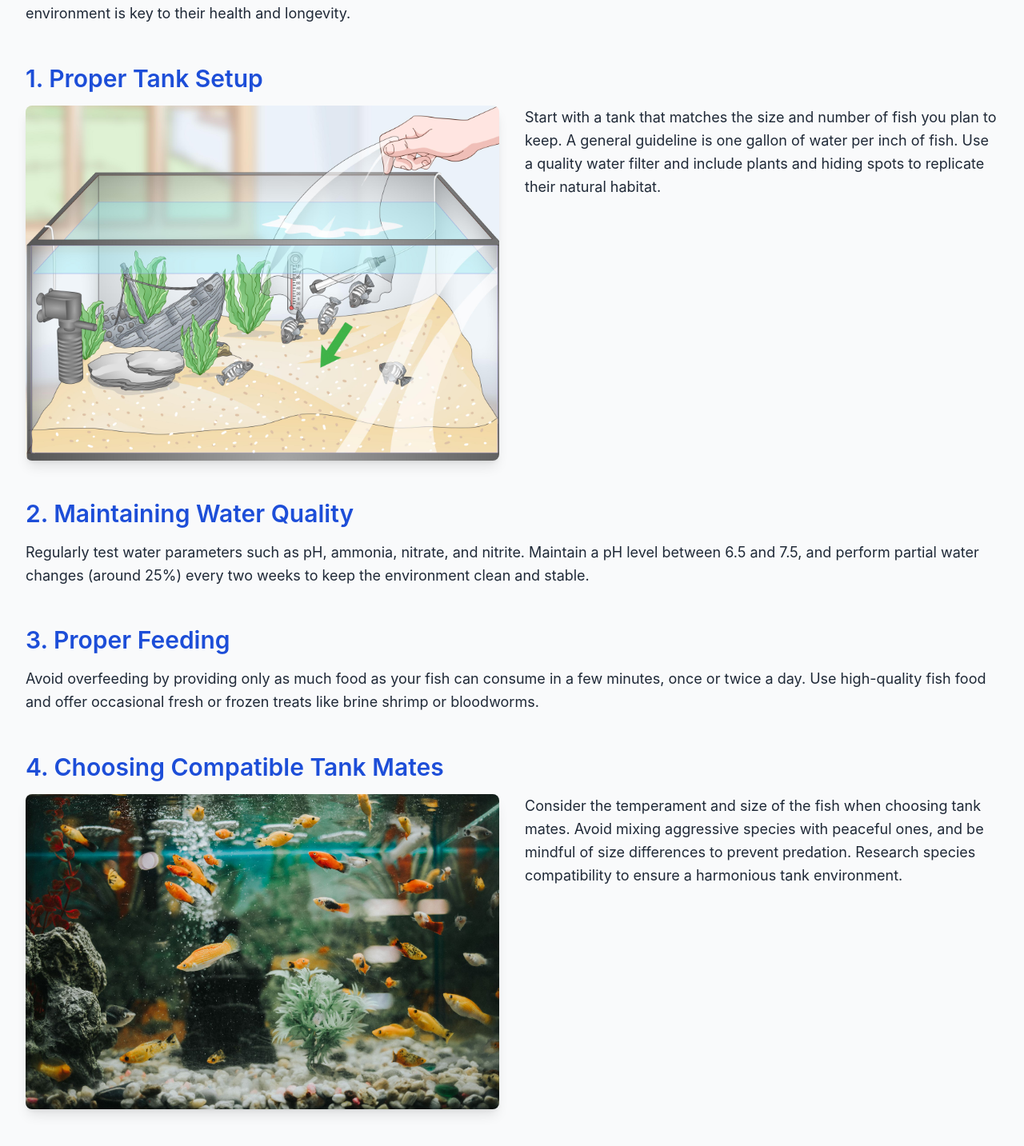
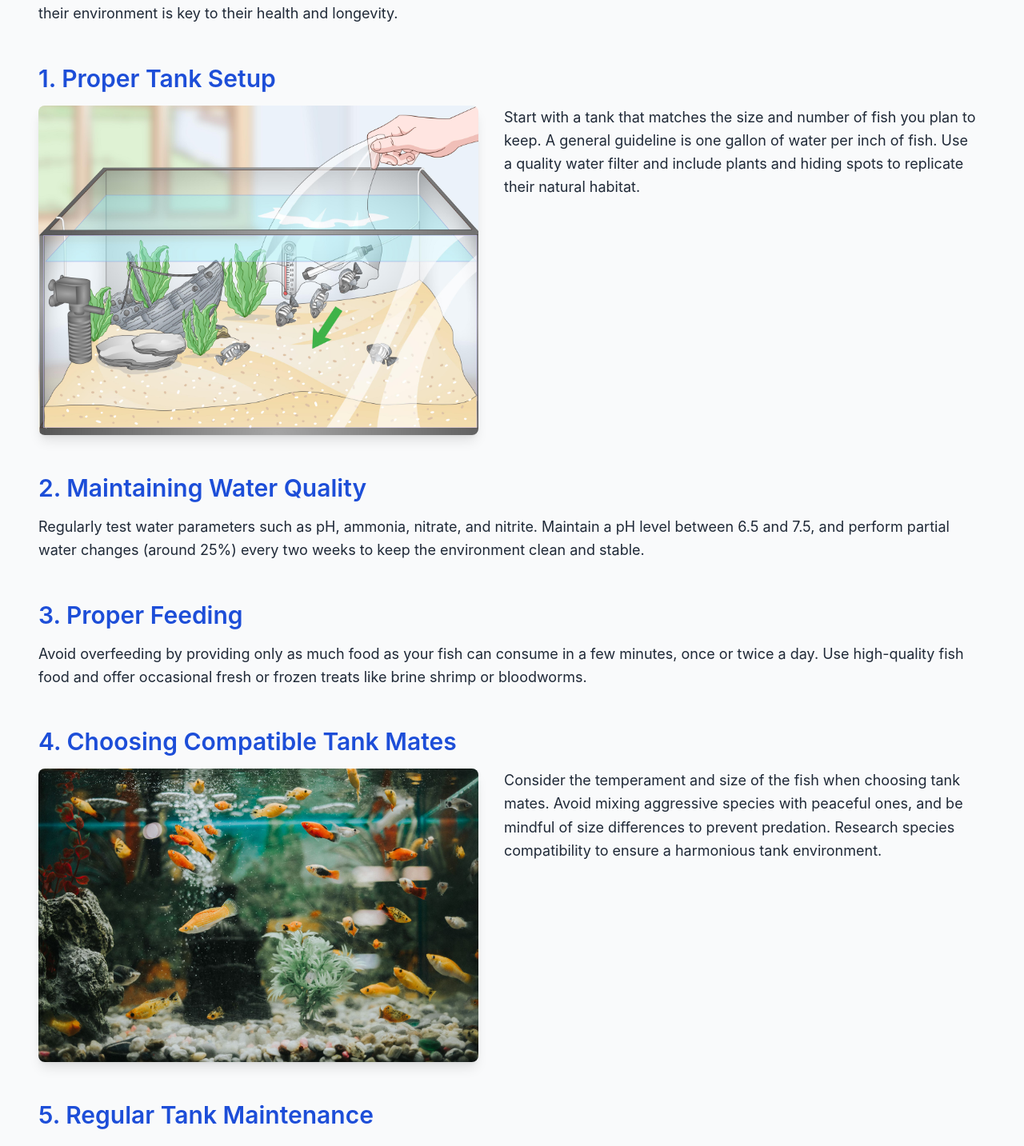
Before and after one commit to diikafirmansyah/FSSE-jan24_group-i_gfp_FE, a Next.js app in the folder gfp-app/: page /fishcare in a window 1280 px wide. Shown: the part 363-1796 px from the top of the page at 80% size. Built offline with nearby package versions, Linux system fonts and the light colour scheme.

Commit message:
style: change padding and image size

```diff
--- a/gfp-app/src/pages/fishcare/index.tsx
+++ b/gfp-app/src/pages/fishcare/index.tsx
@@ -26,7 +26,7 @@ const FishCare: React.FC = () => {
       </header>
 
       {/* Main Content */}
-      <main className="container mx-auto px-4 lg:px-8 py-12">
+      <main className="container mx-auto px-4 lg:px-12 py-12">
         {/* Introduction */}
         <motion.section
           className="mb-12"
@@ -49,7 +49,7 @@ const FishCare: React.FC = () => {
         >
           <h2 className="text-3xl font-semibold text-blue-700 mb-4">1. Proper Tank Setup</h2>
           <div className="flex flex-col lg:flex-row lg:space-x-8">
-            <div className="lg:w-1/2 mb-6 lg:mb-0">
+            <div className="md:w-max lg:w-max mb-6 lg:mb-0">
               <motion.div
                 className="relative rounded-lg overflow-hidden shadow-lg"
                 whileHover={{ scale: 1.05, transition: { duration: 0.3 } }}
@@ -57,7 +57,7 @@ const FishCare: React.FC = () => {
                 <Image
                   src="/assets/tanksetup.jpg"
                   alt="Tank Setup"
-                  width={750}
+                  width={550}
                   height={300}
                   className="object-cover"
                 />
@@ -106,7 +106,7 @@ const FishCare: React.FC = () => {
         >
           <h2 className="text-3xl font-semibold text-blue-700 mb-4">4. Choosing Compatible Tank Mates</h2>
           <div className="flex flex-col lg:flex-row lg:space-x-8">
-            <div className="lg:w-1/2 mb-6 lg:mb-0">
+            <div className="md:w-max lg:w-max mb-6 lg:mb-0">
               <motion.div
                 className="relative rounded-lg overflow-hidden shadow-lg"
                 whileHover={{ scale: 1.05, transition: { duration: 0.3 } }}
@@ -114,7 +114,7 @@ const FishCare: React.FC = () => {
                 <Image
                   src="/assets/tankmates.jpg"
                   alt="Compatible Tank Mates"
-                  width={750}
+                  width={550}
                   height={300}
                   className="object-cover"
                 />
```
